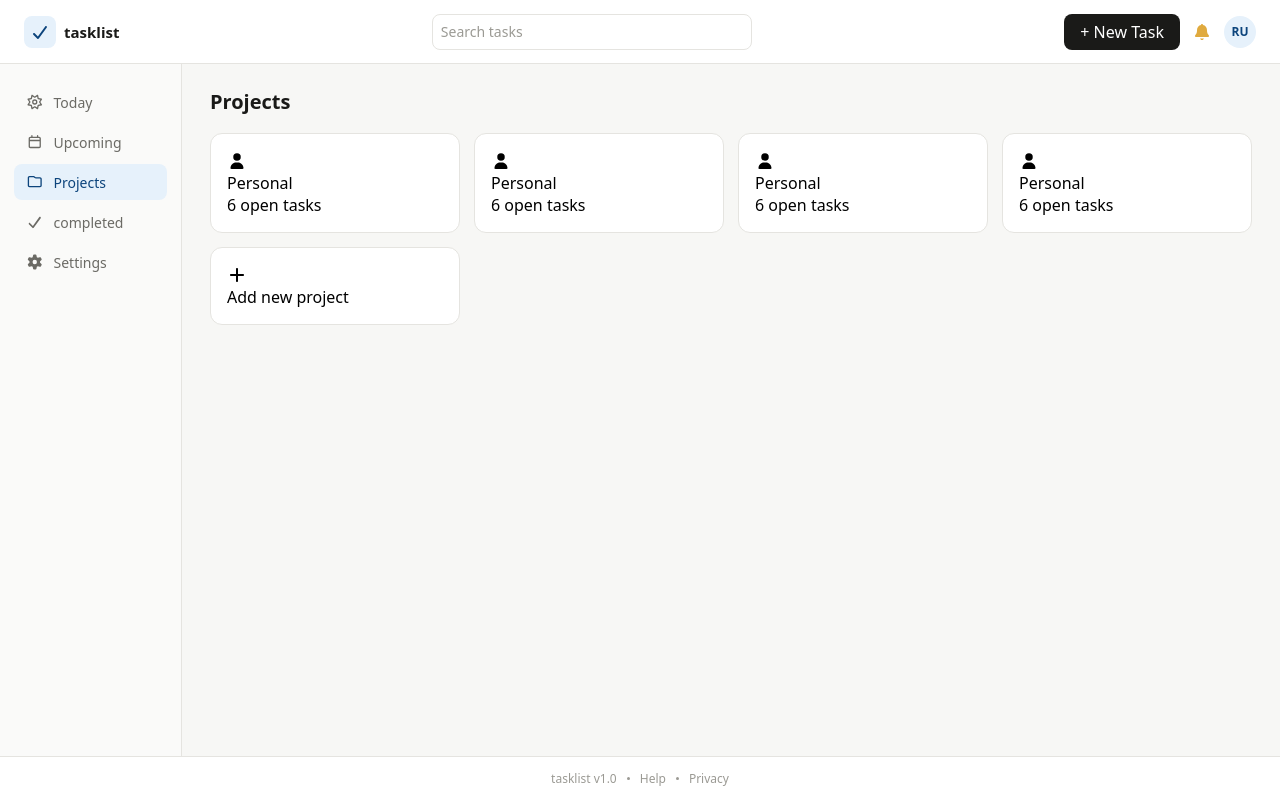
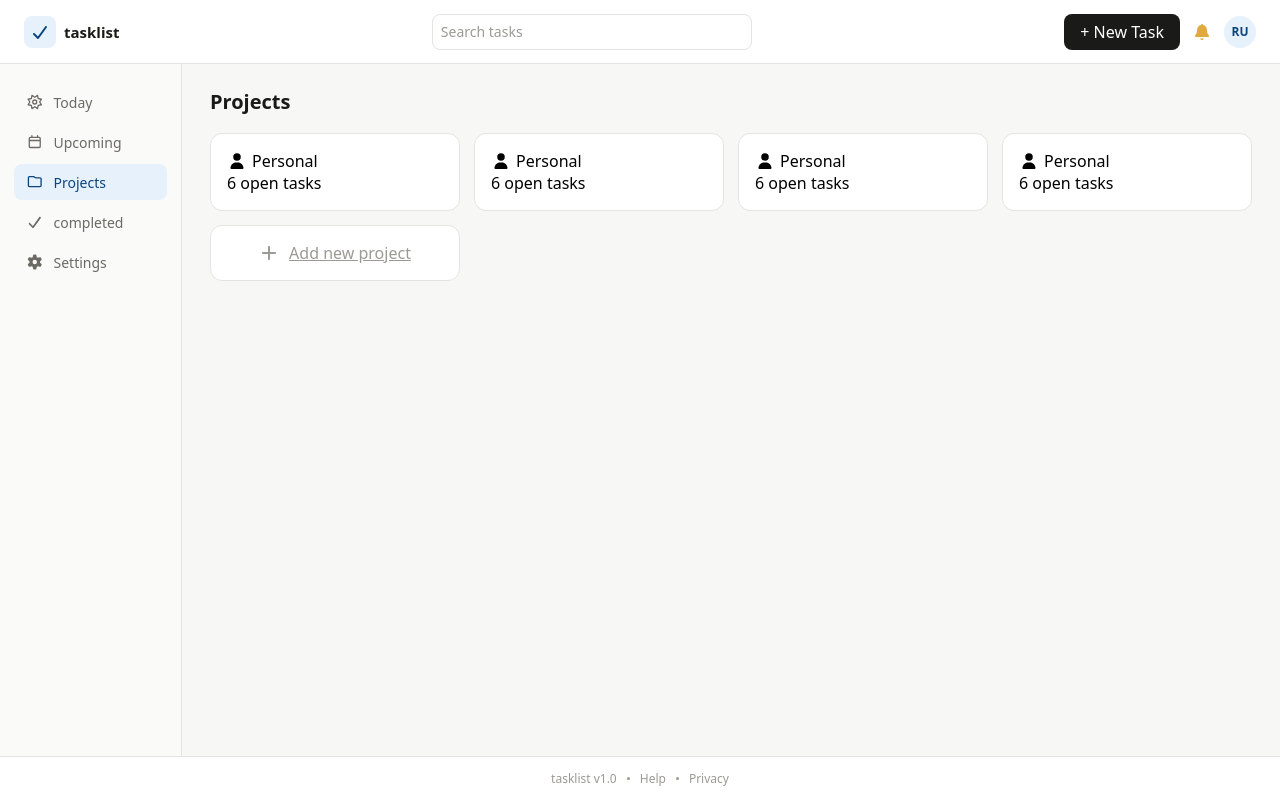
Before and after one commit to AlainRegisDev88/to-do-app, a React (Vite) app in the folder to-do-app/: page /projects in a window 1280 px wide. Built offline with nearby package versions, Linux system fonts and the light colour scheme.

Commit message:
style the alignmen in the project card

```diff
--- a/to-do-app/src/components/ProjectsPage.css
+++ b/to-do-app/src/components/ProjectsPage.css
@@ -25,6 +25,21 @@
     border-radius: var(--radius-lg);
     padding: 16px;
 }
+.project-card .project-header{
+    display: flex;
+    align-items: center;
+    gap: 5px;
+}
+.project-card.add-new-task-card{
+    display: flex;
+    align-items: center;
+    justify-content: center;
+    gap: 10px;
+    cursor: pointer;
+    color: var(--text-muted);
+    flex-direction: row !important;
+}
+
 
 
 
--- a/to-do-app/src/components/ProjectsPage.jsx
+++ b/to-do-app/src/components/ProjectsPage.jsx
@@ -1,5 +1,6 @@
 import { faAdd, faUser } from "@fortawesome/free-solid-svg-icons";
 import { FontAwesomeIcon } from "@fortawesome/react-fontawesome";
+import { Link } from "react-router-dom";
 import './ProjectsPage.css'
 
 const ProjectsPage = () => {
@@ -49,10 +50,10 @@ const ProjectsPage = () => {
                     </p>
                 </div>
 
-                <div className="project-card add-new-task-card">
+                <Link to="/new-project" className="project-card add-new-task-card">
                     <FontAwesomeIcon icon={faAdd} />
                     <p>Add new project</p>
-                </div>
+                </Link>
             </div>
         </section>
     );
```
